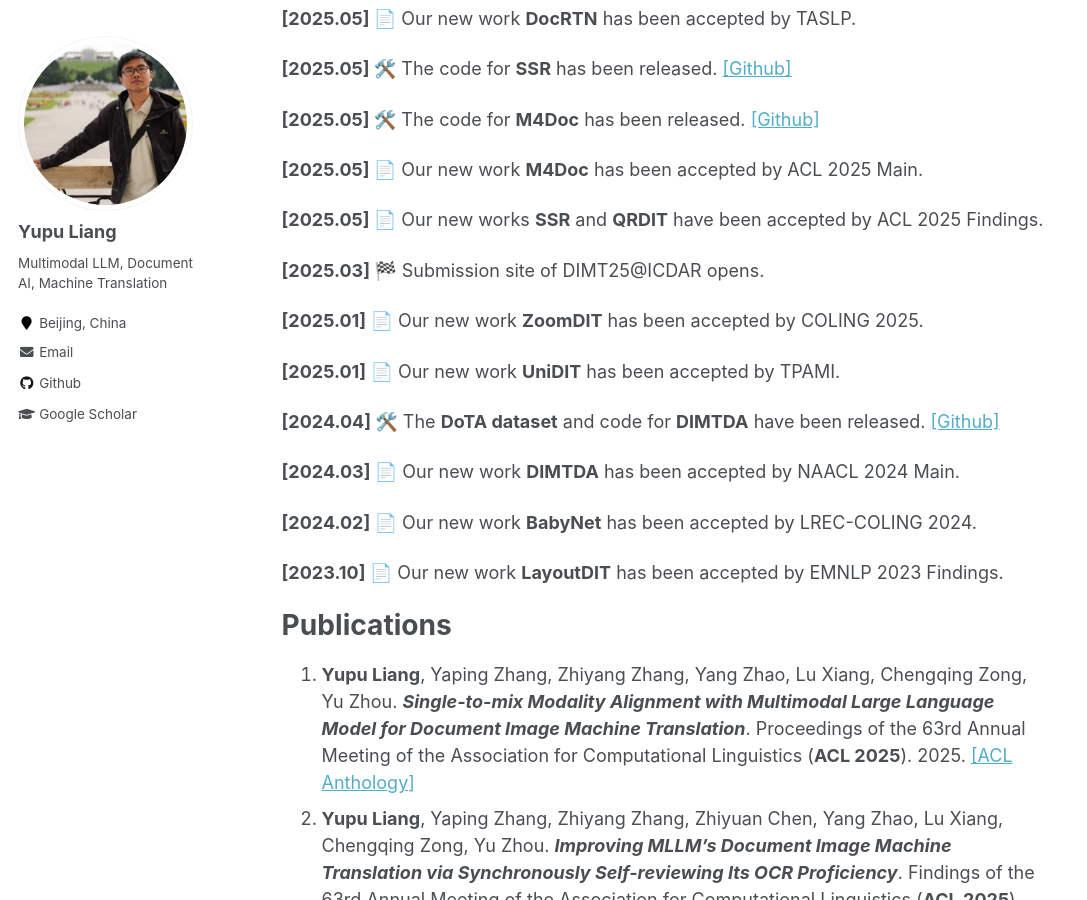
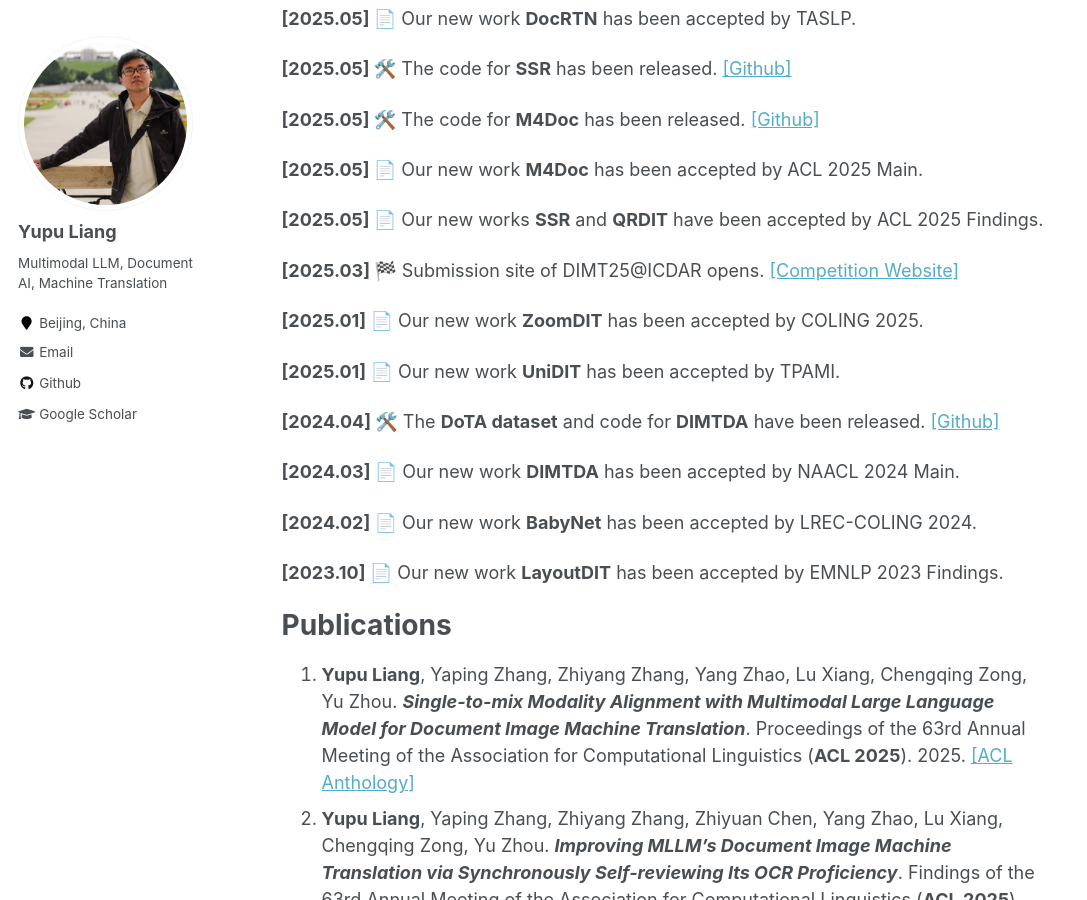
Before and after one commit to liangyupu/liangyupu.github.io, a Jekyll site: the page built from _pages/about.md, in a window 1280 px wide and 900 px high, scrolled down 880 px. Shown: the whole window, without its empty margins (0-1087 px from the left). Built offline with Jekyll 4.4.1, drawn with Linux system fonts in a browser that asks for light colours.

Commit message:
Update about.md

```diff
--- a/_pages/about.md
+++ b/_pages/about.md
@@ -38,7 +38,7 @@ I also manage a Bilibili account \[[1398号监听员\]](https://space.bilibili.c
 
 **[2025.05] 📄** Our new works **SSR** and **QRDIT** have been accepted by ACL 2025 Findings.
 
-**[2025.03] 🏁** Submission site of DIMT25@ICDAR opens.
+**[2025.03] 🏁** Submission site of DIMT25@ICDAR opens. [\[Competition Website\]](https://cip-documentai.github.io)
 
 **[2025.01] 📄** Our new work **ZoomDIT** has been accepted by COLING 2025.
 
```
